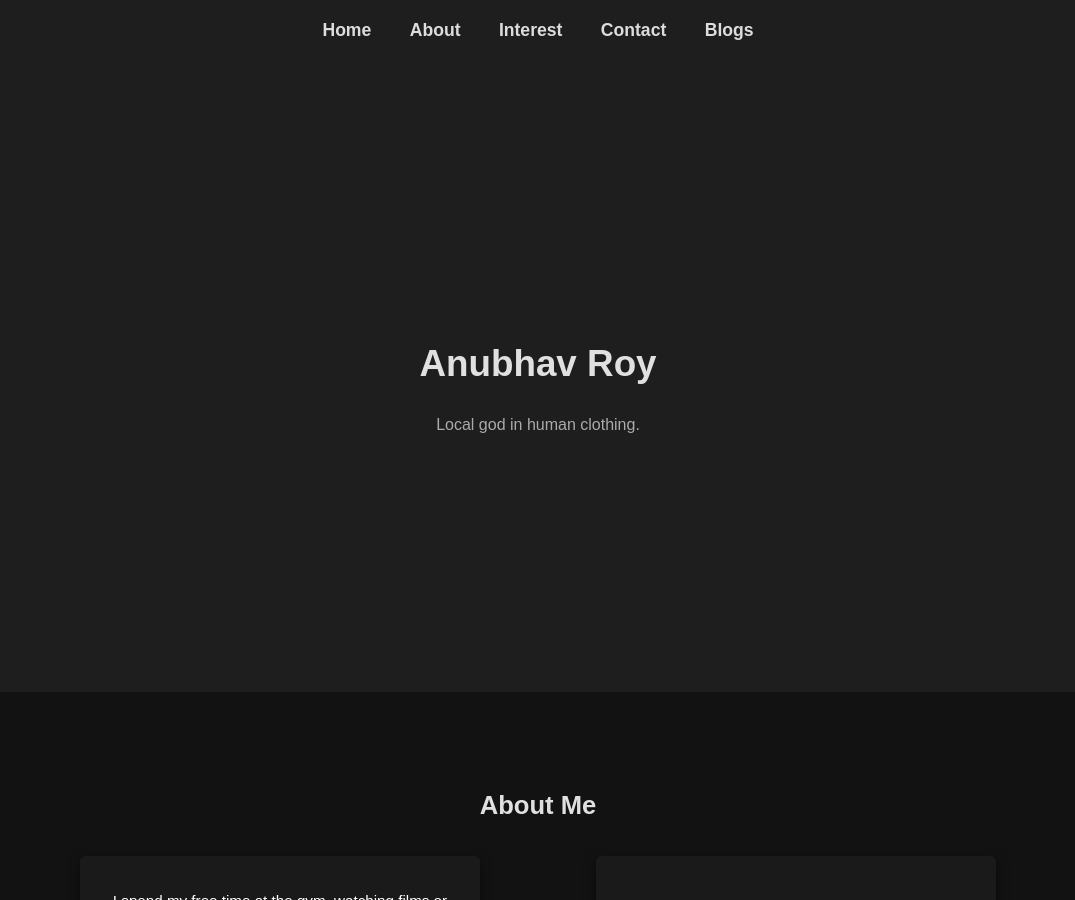
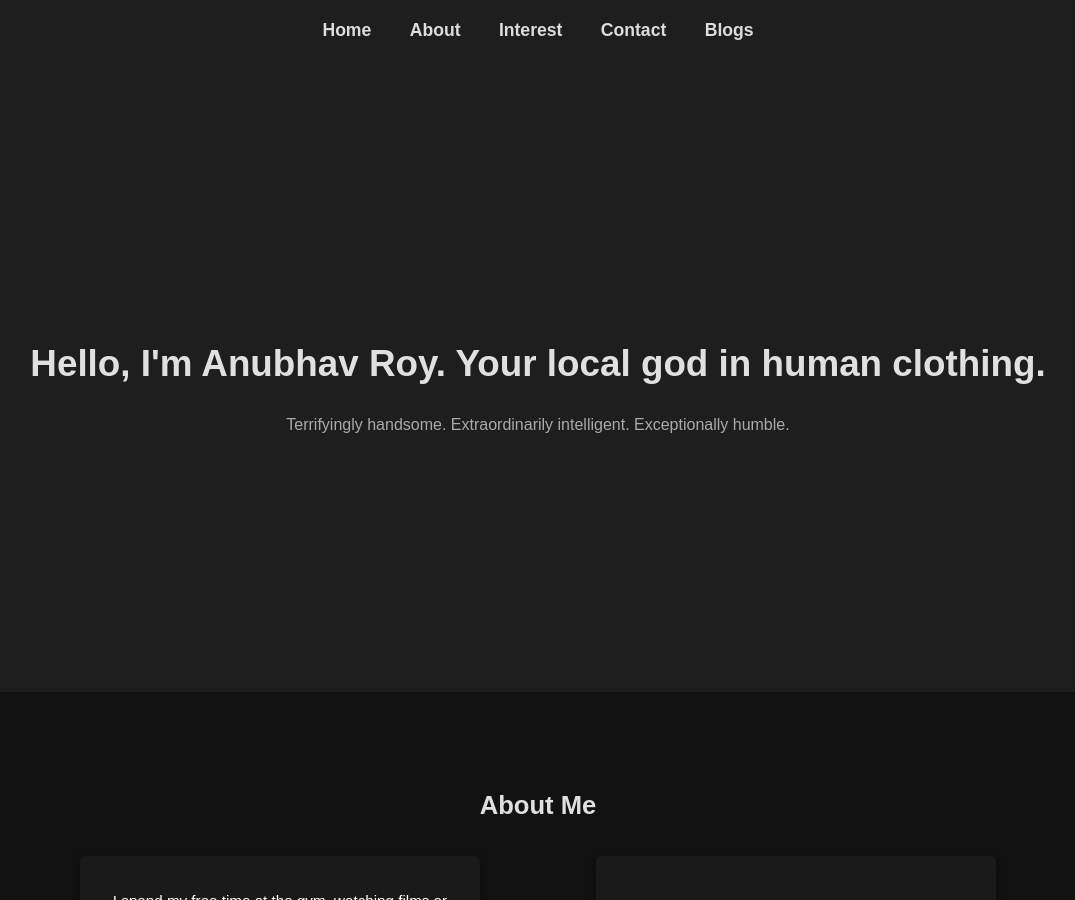
Before and after one commit to justanubhav/justanubhav.github.io, a Jekyll site: the page built from index.html, in a window 1280 px wide and 900 px high. Shown: the whole window, without its empty margins (102-1177 px from the left). Built offline with Jekyll 4.4.1, drawn with Linux system fonts in a browser that asks for light colours; some web fonts are replaced.

Commit message:
Update index.html

```diff
--- a/index.html
+++ b/index.html
@@ -5,8 +5,8 @@ title: Anubhav Roy
 
 <!-- Hero Section -->
 <header>
-  <h1>Anubhav Roy</h1>
-  <p>Local god in human clothing.</p>
+  <h1 class="fade-in">Hello, I'm Anubhav Roy. Your local god in human clothing.</h1>
+  <p class="fade-in" style="animation-delay: 0.3s;">Terrifyingly handsome. Extraordinarily intelligent. Exceptionally humble.</p>
 </header>
 
 <!-- About Section -->
```
